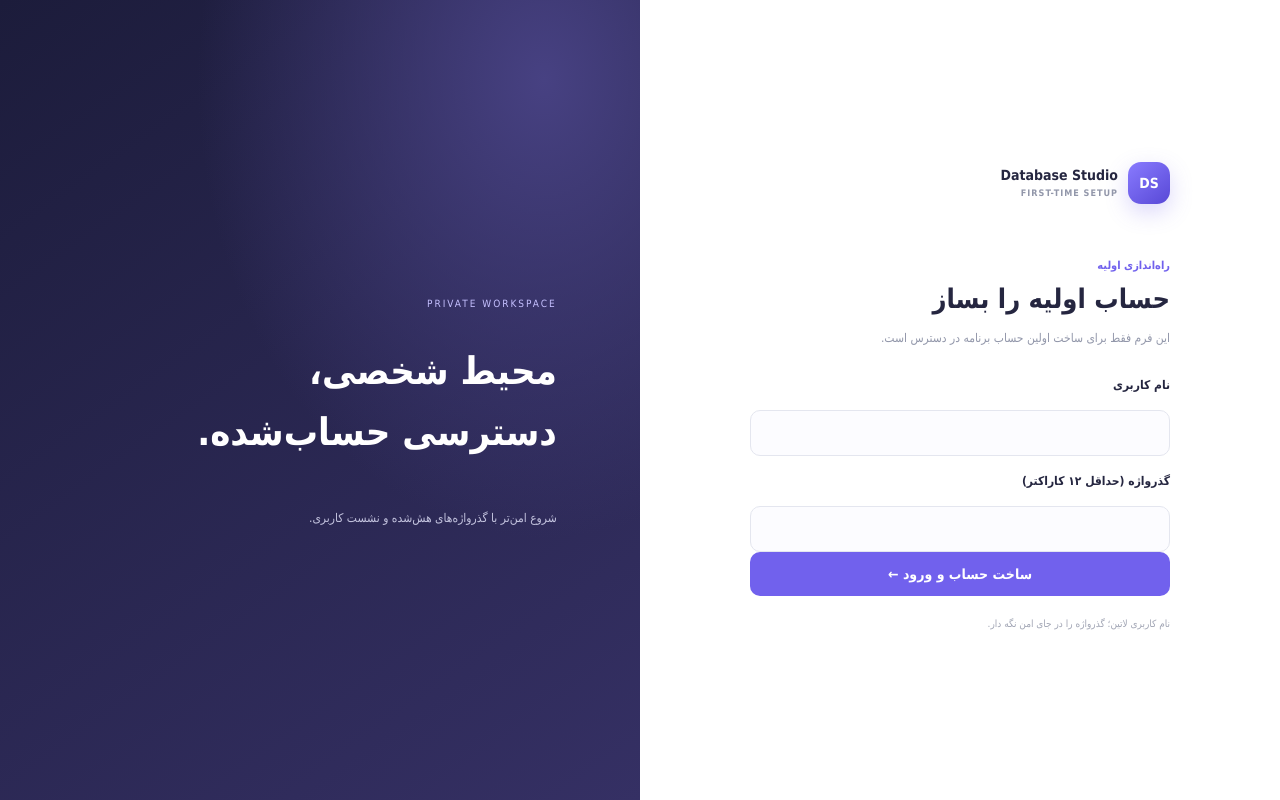
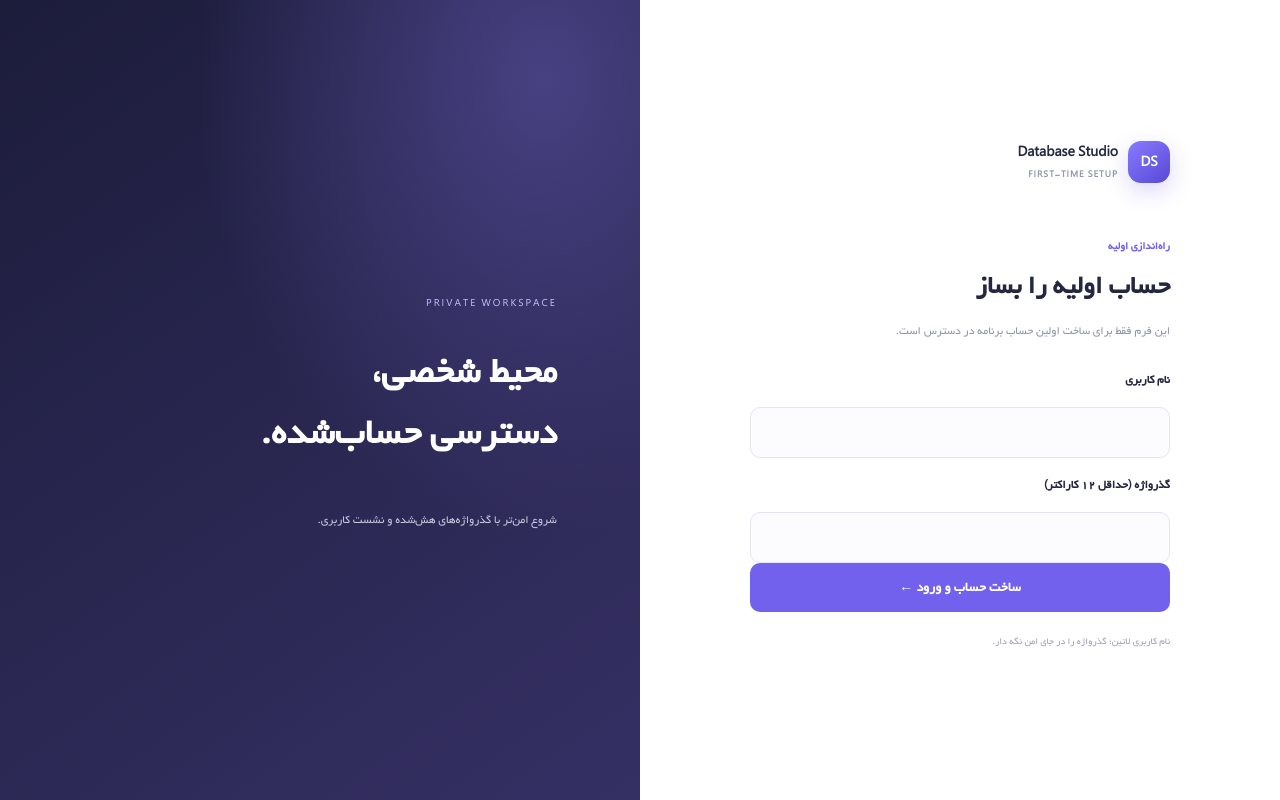
Before and after one commit to Ehsankhalili13/Database-Studio, a Flask app: page /auth/signup in a window 1280 px wide. Run offline with Flask 3, Linux system fonts and the light colour scheme.

Commit message:
add font Yekan, Poppins

```diff
--- a/static/css/main.css
+++ b/static/css/main.css
@@ -1,3 +1,51 @@
+/* Webfont: Yekan */
+@font-face {
+    font-family: "Yekan";
+    src: url('/static/fonts/Yekan/Yekan.eot');
+    src: url('/static/fonts/Yekan/Yekan.eot?#iefix') format('embedded-opentype'),
+        url('/static/fonts/Yekan/Yekan.woff2') format('woff2'),
+        url('/static/fonts/Yekan/Yekan.woff') format('woff'),
+        url('/static/fonts/Yekan/Yekan.otf') format('opentype'),
+        url('/static/fonts/Yekan/Yekan.ttf') format('truetype');
+    font-weight: normal;
+    font-style: normal;
+    text-rendering: optimizeLegibility;
+    font-display: auto;
+}
+
+/* Poppins */
+@font-face {
+    font-family: 'Poppins';
+    src: url('/static/fonts/Poppins/Poppins-ExtraLight.woff2') format('woff2');
+    font-weight: 200;
+    font-style: normal;
+    font-display: swap;
+}
+
+@font-face {
+    font-family: 'Poppins';
+    src: url('/static/fonts/Poppins/Poppins-Regular.ttf') format('truetype');
+    font-weight: 400;
+    font-style: normal;
+    font-display: swap;
+}
+
+@font-face {
+    font-family: 'Poppins';
+    src: url('/static/fonts/Poppins/Poppins-Medium.ttf') format('truetype');
+    font-weight: 500;
+    font-style: normal;
+    font-display: swap;
+}
+
+@font-face {
+    font-family: 'Poppins';
+    src: url('/static/fonts/Poppins/Poppins-SemiBold.ttf') format('truetype');
+    font-weight: 600;
+    font-style: normal;
+    font-display: swap;
+}
+
 :root {
     --ink: #252640;
     --muted: #9297aa;
@@ -12,7 +60,7 @@ body {
     margin: 0;
     background: var(--page);
     color: var(--ink);
-    font: 14px Tahoma,'Segoe UI',sans-serif
+    font: 14px "Yekan", "Poppins";
 }
 a {
     color: inherit;
@@ -90,7 +138,7 @@ a {
     direction: ltr;
     text-align: left
 }
-.card input: focus {
+.card input:focus {
     outline: 2px solid #7161ed30;
     border-color: var(--violet)
 }
@@ -310,7 +358,7 @@ a {
     padding: 9px 13px;
     color: #777
 }
-.status: first-letter {
+.status:first-letter {
     color: #2bb88a
 }
 .banner {
@@ -532,7 +580,7 @@ a {
         border: 0;
         padding: 0
     }
-    .side .brand strong,.caption,.side>a: not(.selected),.side>a.selected {
+    .side .brand strong,.caption,.side>a:not(.selected),.side>a.selected {
         font-size: 0
     }
     .side .brand strong,.side .brand strong small,.side>a span,.local,.profile span,.profile form {
```
Also changed, not shown: static/fonts/Poppins/Poppins-ExtraLight.woff2 (added), static/fonts/Poppins/Poppins-Medium.ttf (added), static/fonts/Poppins/Poppins-Regular.ttf (added), static/fonts/Poppins/Poppins-SemiBold.ttf (added), static/fonts/Vazirmatn.ttf (added), static/fonts/Vazirmatn.woff2 (added), static/fonts/Yekan/Yekan.otf (added), static/fonts/Yekan/Yekan.ttf (added), static/fonts/Yekan/Yekan.woff (added), static/fonts/Yekan/Yekan.woff2 (added), 2 other files.
